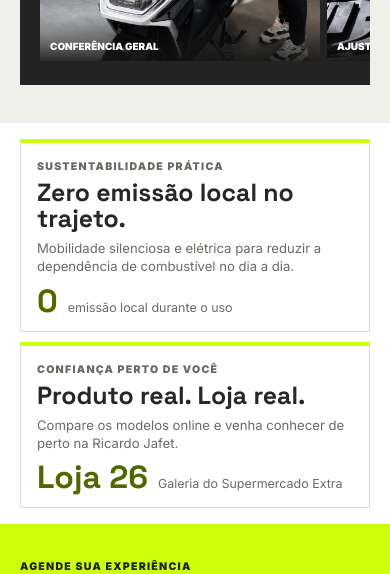
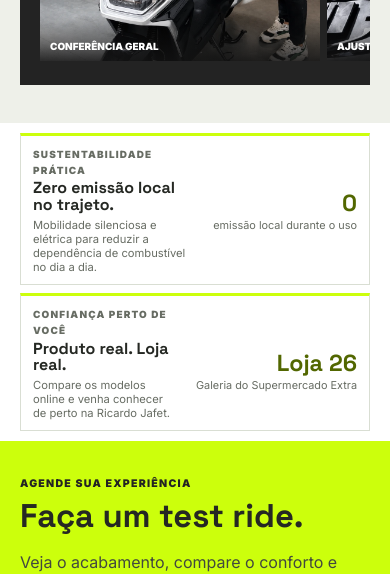
Before and after one commit to rodneyberthault27-lgtm/cavalletta-leader-preview, a Next.js app: page / in a window 390 px wide. Shown: the part 8440-9014 px from the top of the page. Built offline with nearby package versions, Linux system fonts and the light colour scheme.

Commit message:
Compress sustainability and store proof strip

```diff
--- a/app/globals.css
+++ b/app/globals.css
@@ -305,14 +305,14 @@ h3 { font-size: 1.25rem; }
 .maintenance-gallery figure:hover img { transform: scale(1.035); filter: contrast(1.04); }
 .maintenance-gallery figcaption { position: absolute; right: 0; bottom: 0; left: 0; padding: 30px 14px 12px; background: linear-gradient(transparent, rgba(18,18,18,.86)); color: white; font-size: .72rem; font-weight: 900; text-transform: uppercase; }
 
-.proof-section { display: grid; grid-template-columns: repeat(2, 1fr); gap: 12px; padding: 18px clamp(18px, 5vw, 82px); background: var(--paper); }
-.proof-section article { min-height: 0; padding: 16px 22px; border: 1px solid var(--line); border-top: 4px solid var(--lime); }
-.proof-section article .section-label { margin-bottom: 5px; }
-.proof-section article h2 { font-size: clamp(1.35rem, 2vw, 1.8rem); line-height: 1.05; }
-.proof-section article > p:not(.section-label) { max-width: 620px; margin: 8px 0 0; font-size: .82rem; line-height: 1.35; }
-.proof-section strong, .proof-section span { display: inline-block; }
-.proof-section strong { margin: 13px 10px 0 0; color: var(--lime-dark); font-family: var(--font-display), sans-serif; font-size: clamp(1.8rem, 3vw, 2.4rem); line-height: .9; }
-.proof-section span { margin-top: 0; color: var(--muted); font-size: .78rem; }
+.proof-section { display: grid; grid-template-columns: repeat(2, minmax(0, 1fr)); gap: 10px; padding: 10px clamp(18px, 5vw, 82px); background: var(--paper); }
+.proof-section article { display: grid; grid-template-columns: minmax(0, 1fr) auto; grid-template-rows: auto auto auto; column-gap: 18px; align-items: center; min-height: 0; padding: 10px 14px; border: 1px solid var(--line); border-top: 3px solid var(--lime); }
+.proof-section article .section-label { grid-column: 1; margin: 0 0 2px; font-size: .62rem; }
+.proof-section article h2 { grid-column: 1; margin: 0; font-size: clamp(1rem, 1.35vw, 1.28rem); line-height: 1.05; }
+.proof-section article > p:not(.section-label) { grid-column: 1; max-width: 620px; margin: 4px 0 0; font-size: .72rem; line-height: 1.25; }
+.proof-section strong, .proof-section span { grid-column: 2; display: block; text-align: right; white-space: nowrap; }
+.proof-section strong { grid-row: 1 / 3; align-self: end; margin: 0; color: var(--lime-dark); font-family: var(--font-display), sans-serif; font-size: clamp(1.45rem, 2.2vw, 2rem); line-height: .9; }
+.proof-section span { grid-row: 3; align-self: start; margin-top: 4px; color: var(--muted); font-size: .68rem; }
 
 .visit-section { display: grid; grid-template-columns: minmax(0, .75fr) minmax(420px, 1.25fr); gap: 18px; align-items: stretch; }
 .visit-copy { padding: clamp(30px, 5vw, 58px); background: var(--lime); }
@@ -602,10 +602,11 @@ footer > div { display: flex; justify-content: flex-end; gap: 16px; font-size: .
   .maintenance-copy > p:not(.section-label) { margin: 12px 0; font-size: .86rem; line-height: 1.5; }
   .maintenance-gallery { display: flex; grid-template: none; gap: 7px; min-height: 0; margin-right: -20px; overflow-x: auto; padding-right: 20px; scroll-snap-type: x mandatory; scrollbar-width: none; }
   .maintenance-gallery figure, .maintenance-gallery figure:first-child, .maintenance-gallery figure:last-child { flex: 0 0 min(72vw, 280px); height: 220px; grid-column: auto; grid-row: auto; scroll-snap-align: start; }
-  .proof-section { gap: 10px; padding: 16px 20px; }
-  .proof-section article { min-height: 0; padding: 15px 16px; }
-  .proof-section article h2 { font-size: 1.55rem; }
-  .proof-section strong { margin-top: 11px; font-size: 2rem; }
+  .proof-section { gap: 8px; padding: 10px 20px; }
+  .proof-section article { grid-template-columns: minmax(0, 1fr) auto; padding: 10px 12px; }
+  .proof-section article h2 { font-size: 1rem; }
+  .proof-section article > p:not(.section-label) { font-size: .7rem; }
+  .proof-section strong { font-size: 1.45rem; }
   .visit-section { gap: 0; padding: 0; }
   .visit-copy { padding: 36px 20px; }
   .visit-copy address { margin-top: 18px; padding-top: 16px; font-size: .86rem; }
```
